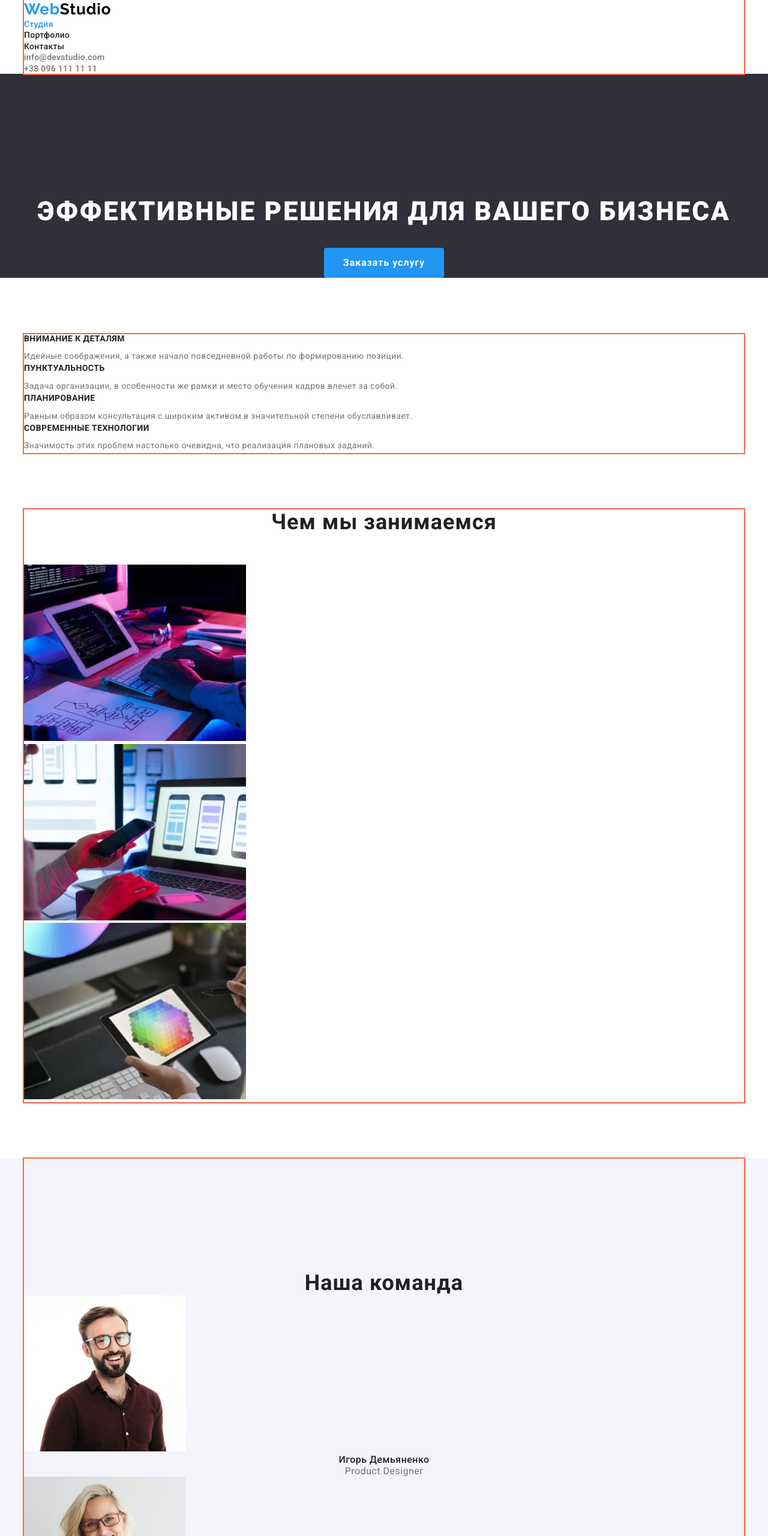
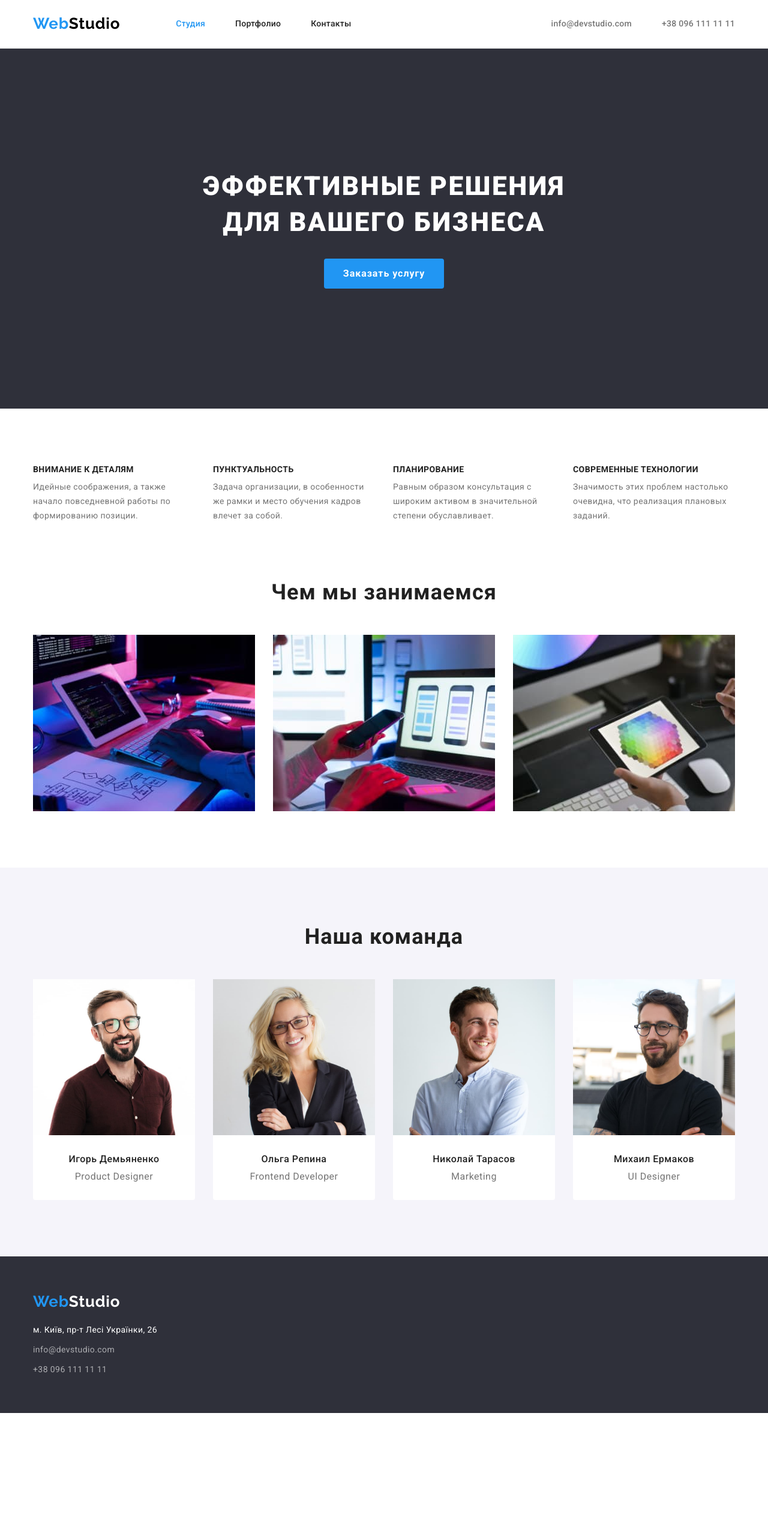
Before and after one commit to SukhetskyiS/goit-markup-hw-03, a plain HTML site: page index.html in a window 1280 px wide. Shown: the top 2560 px of the page at 60% size. After the commit the page ends 2355 px from the top, so only its background shows below. Drawn offline with nearby package versions, Linux system fonts and the light colour scheme.

Commit message:
ended homework

```diff
--- a/css/styles.css
+++ b/css/styles.css
@@ -1,12 +1,14 @@
 :root {
   --primary-text-color: #757575;
   --title-text-color: #212121;
-    --accent-color: #2196F3;
-    --background-color: #2F303A;
-    --white-text-color: #FFFFFF;
+  --accent-color: #2196f3;
+  --background-color: #2f303a;
+  --white-text-color: #ffffff;
   --adrress-link-color: rgba(255, 255, 255, 0.6);
-    --button-bgc: #F5F4FA;
+  --button-bgc: #f5f4fa;
   --logo-color-primary: #000000;
+  --border-color: #eeeeee;
+  --header-border-color: #ececec;
 }
 
 body {
@@ -15,14 +17,49 @@ body {
   font-family: Roboto, sans-serif;
 }
 
-h1,h2,h3,p,ul {
+h1,
+h2,
+h3,
+h4,
+p {
   margin: 0;
-    padding: 0;
 }
 
-/* .logo {
-    font-family: Raleway, sans-serif;
-} */
+ul,
+ol {
+  padding-left: 0;
+  margin: 0;
+}
+
+button {
+  cursor: pointer;
+}
+
+img {
+  display: block;
+  max-width: 100%;
+  height: auto;
+}
+
+a {
+  text-decoration: none;
+}
+
+.visually-hidden {
+  position: absolute;
+  width: 1px;
+  height: 1px;
+  margin: -1px;
+  border: 0;
+  padding: 0;
+
+  white-space: nowrap;
+  clip-path: inset(100%);
+  clip: rect(0 0 0 0);
+  overflow: hidden;
+}
+
+/* ------------LOGO-------------- */
 
 .logo.accent {
   color: var(--accent-color);
@@ -55,10 +92,33 @@ h1,h2,h3,p,ul {
   list-style: none;
 }
 
-/* site-nav */
+/*------------HEADER--------------*/
+
+.page-header {
+  padding-top: 24px;
+  padding-bottom: 25px;
+
+  border-bottom: 1px solid var(--header-border-color);
+}
+
+.container.header {
+  display: flex;
+  align-items: center;
+}
+
+/*------------SITE-NAV--------------*/
+
+.site-nav {
+  display: flex;
+  margin-left: 93px;
+}
+
+.site-nav .item + .item {
+  margin-left: 50px;
+}
+
 .site-nav .link {
   color: var(--title-text-color);
-
   font-weight: 500;
   font-size: 14px;
   line-height: 1.14;
@@ -67,9 +127,18 @@ h1,h2,h3,p,ul {
 
 .site-nav .link.curent {
   color: var(--accent-color);
+}
 
+/*---------SITE-CONTACT----------*/
+
+.site-contact {
+  display: flex;
+  margin-left: auto;
 }
-/* site-contact */
+
+.site-contact .item + .item {
+  margin-left: 50px;
+}
 
 .site-contact .link {
   color: var(--primary-text-color);
@@ -90,22 +159,31 @@ h1,h2,h3,p,ul {
   color: var(--accent-color);
 }
 
-/* section */
+/*----------SECTION------------*/
 
-.section {
+/* .section {
   margin-bottom: 94px;
+} */
+
+.paddings {
+  padding-top: 200px;
+  padding-bottom: 200px;
 }
+
+/* ------CONTAINER------ */
 
 .container {
   margin-left: auto;
   margin-right: auto;
   width: 1200px;
-    outline: 2px solid tomato
+  padding-left: 15px;
+  padding-right: 15px;
+  /* outline: 2px solid tomato; */
 }
 
 .hero .container {
   padding-bottom: 94px;
-    padding-top: 186px;
+  padding-top: 94px;
 }
 
 .section.bgc {
@@ -123,8 +201,9 @@ h1,h2,h3,p,ul {
   letter-spacing: 0.06em;
   text-transform: uppercase;
 
+  display: inline-block;
   margin-bottom: 30px;
-    padding-top: 200px;
+  max-width: 696px;
 }
 .section-title {
   margin-top: 0;
@@ -138,7 +217,12 @@ h1,h2,h3,p,ul {
   letter-spacing: 0.03em;
 }
 
-/* hero */
+.section.features {
+  padding-top: 94px;
+  padding-bottom: 94px;
+}
+
+/*------------HERO--------------*/
 
 .hero {
   background-color: var(--button-bgc);
@@ -152,6 +236,8 @@ h1,h2,h3,p,ul {
   line-height: 1.17;
   text-align: center;
   letter-spacing: 0.03em;
+
+  margin-bottom: 50px;
 }
 
 .hero-name {
@@ -162,6 +248,7 @@ h1,h2,h3,p,ul {
   line-height: 1.19;
   text-align: center;
   letter-spacing: 0.03em;
+  margin-bottom: 10px;
 }
 
 .hero-text {
@@ -171,7 +258,21 @@ h1,h2,h3,p,ul {
   text-align: center;
   letter-spacing: 0.03em;
 }
-/* features */
+
+.hero-container {
+  padding-top: 30px;
+  padding-bottom: 30px;
+  border-radius: 0px 0px 4px 4px;
+
+  background-color: var(--white-text-color);
+}
+
+/*----------FEATURES------------*/
+
+.feature-list {
+  display: flex;
+  justify-content: space-between;
+}
 
 .feature-list .title {
   color: var(--title-text-color);
@@ -190,14 +291,39 @@ h1,h2,h3,p,ul {
   letter-spacing: 0.03em;
 }
 
+.list-container {
+  width: 270px;
+}
+
 .title {
   margin-bottom: 10px;
 }
 
-/* footer */
+/* --------types-of-jobs-------- */
+
+.jobs {
+  padding-bottom: 94px;
+}
+
+.types-of-jobs {
+  display: flex;
+  justify-content: space-between;
+}
+
+/* ---------TEAM------------- */
+
+.hero .list {
+  display: flex;
+  justify-content: space-between;
+}
+
+/*----------FOOTER------------*/
 
 .address {
   background-color: var(--background-color);
+
+  padding-top: 60px;
+  padding-bottom: 60px;
 }
 
 .footer.list {
@@ -206,6 +332,8 @@ h1,h2,h3,p,ul {
   font-size: 14px;
   line-height: 1.71;
   letter-spacing: 0.03em;
+
+  margin-top: 20px;
 }
 
 .address .gps {
@@ -221,7 +349,13 @@ h1,h2,h3,p,ul {
   color: var(--accent-color);
 }
 
-/* button */
+.mail,
+.tel {
+  display: inline-block;
+  margin-top: 9px;
+}
+
+/*----------BUTTON------------*/
 
 .button {
   color: var(--title-text-color);
@@ -231,13 +365,12 @@ h1,h2,h3,p,ul {
 
   display: inline-block;
 
-    border: none;
+  border: transparent;
 }
 
 .button.primary {
   color: var(--white-text-color);
   background-color: var(--accent-color);
-
 
   font-weight: 700;
   font-size: 16px;
@@ -252,7 +385,6 @@ h1,h2,h3,p,ul {
   border-radius: 4px;
   padding: 10px 32px;
   min-width: 200;
-
 }
 
 .button.secondary {
@@ -277,7 +409,12 @@ h1,h2,h3,p,ul {
   background-color: var(--accent-color);
 }
 
-/* products */
+/*----------PRODUCTS------------*/
+
+.filter {
+  padding-top: 94px;
+  padding-bottom: 94px;
+}
 
 .product {
   color: var(--title-text-color);
@@ -286,6 +423,8 @@ h1,h2,h3,p,ul {
   font-size: 18px;
   line-height: 2;
   letter-spacing: 0.06em;
+
+  margin-bottom: 4px;
 }
 
 .product-text {
@@ -295,6 +434,32 @@ h1,h2,h3,p,ul {
   letter-spacing: 0.03em;
 }
 
-a {
-    text-decoration: none;
+.filter-list .item + .item {
+  margin-left: 8px;
 }
+
+.filter-list {
+  display: flex;
+  justify-content: center;
+  margin-bottom: 50px;
+}
+
+.filter-foto {
+  display: flex;
+  flex-wrap: wrap;
+  justify-content: space-between;
+}
+
+.product-border:nth-child(n + 4) {
+  margin-top: 30px;
+}
+
+.product-container {
+  padding: 20px 24px;
+
+  width: 370px;
+
+  border-left: 1px solid var(--border-color);
+  border-right: 1px solid var(--border-color);
+  border-bottom: 1px solid var(--border-color);
+}
--- a/index.html
+++ b/index.html
@@ -10,10 +10,11 @@
     <link rel="stylesheet" href="https://cdnjs.cloudflare.com/ajax/libs/modern-normalize/1.1.0/modern-normalize.min.css">
     <link rel="stylesheet" href="./css/styles.css">
 </head>
+
 <body class="page">
     <!--Шапка-->
     <header class="page-header">
-        <div class="container">
+        <div class="container header">
             <a href="./index.html" class="logo">
                 <span class="logo accent">Web</span><span class="logo primary">Studio</span>
             </a>
@@ -21,16 +22,16 @@
             <!--Навигация по сайту-->
             <nav>
                 <ul class="site-nav list">
-                    <li><a href="./index.html" class="link curent">Студия</a></li>
-                    <li><a href="./portfolio.html" class="link">Портфолио</a></li>
-                    <li><a href="" class="link">Контакты</a></li>
+                    <li class="item"><a href="./index.html" class="link curent">Студия</a></li>
+                    <li class="item"><a href="./portfolio.html" class="link">Портфолио</a></li>
+                    <li class="item"><a href="" class="link">Контакты</a></li>
                 </ul>
             </nav>
 
             <!--Почта, телефон-->
             <ul class="site-contact list">
-                <li><a href="mailto:info@devstudio.com" class="link">info@devstudio.com</a></li>
-                <li><a href="tel:+380961111111" class="link">+38 096 111 11 11</a></li>
+                <li class="item"><a href="mailto:info@devstudio.com" class="link">info@devstudio.com</a></li>
+                <li class="item"><a href="tel:+380961111111" class="link">+38 096 111 11 11</a></li>
             </ul>
         </div>
     </header>
@@ -39,28 +40,30 @@
     <main>
         <!--Заголовок и кнопка заказа-->
         <section class="section bgc">
+            <div class="container paddings">
                 <h1 class="section-title color">Эффективные решения для вашего бизнеса</h1>
                 <button type="button" class="button primary">Заказать услугу</button>
+            </div>
         </section>
 
         <!--Перечень преимуществ-->
-        <section class="section">
+        <section class="section features">
             <div class="container">
-                <h2 hidden class="section-title">Перечень преимуществ</h2>
+                <h2 class="section-title visually-hidden">Перечень преимуществ</h2>
                 <ul class="feature-list list">
-                    <li>
+                    <li class="list-container">
                         <h3 class="title">Внимание к деталям</h3>
                         <p class="text">Идейные соображения, а также начало повседневной работы по формированию позиции.</p>
                     </li>
-                    <li>
+                    <li class="list-container">
                         <h3 class="title">Пунктуальность</h3>
                         <p class="text">Задача организации, в особенности же рамки и место обучения кадров влечет за собой.</p>
                     </li>
-                    <li>
+                    <li class="list-container">
                         <h3 class="title">Планирование</h3>
                         <p class="text">Равным образом консультация с широким активом в значительной степени обуславливает.</p>
                     </li>
-                    <li>
+                    <li class="list-container">
                         <h3 class="title">Современные технологии</h3>
                         <p class="text">Значимость этих проблем настолько очевидна, что реализация плановых заданий.</p>
                     </li>
@@ -70,9 +73,9 @@
 
         <!--Визуальное отображение видов работ-->
         <section class="section">
-            <div class="container">
+            <div class="jobs container">
                 <h2 class="section-title">Чем мы занимаемся</h2>
-                <ul class="list">
+                <ul class="types-of-jobs list">
                     <li><img src="./images/box1.jpg" alt="Рабочее место программиста: монитор, планшет, клавиатура. Набирает код"
                             width="370"></li>
                     <li><img src="./images/box2.jpg" alt="Человек сидит за ноутбуком и держит телефон в руке" width="370"></li>
@@ -89,26 +92,34 @@
                 <ul class="list">
                     <li>
                         <img src="./images/img1.jpg" alt="Парень в коричневой рубашке" width="270">
+                        <div class="hero-container">
                             <h3 class="hero-name">Игорь Демьяненко</h3>
                             <p class="hero-text">Product Designer</p>
+                        </div>
                     </li>
 
                     <li>
                         <img src="./images/img2.jpg" alt="Девушка в черном пиджаке" width="270">
+                        <div class="hero-container">
                             <h3 class="hero-name">Ольга Репина</h3>
                             <p class="hero-text">Frontend Developer</p>
+                        </div>
                     </li>
 
                     <li>
                         <img src="./images/img3.jpg" alt="Парень в белой рубашке" width="270">
+                        <div class="hero-container">
                             <h3 class="hero-name">Николай Тарасов</h3>
                             <p class="hero-text">Marketing</p>
+                        </div>
                     </li>
 
                     <li>
                         <img src="./images/img4.jpg" alt="Парень в черной футболке" width="270">
+                        <div class="hero-container">
                             <h3 class="hero-name">Михаил Ермаков</h3>
                             <p class="hero-text">UI Designer</p>
+                        </div>
                     </li>
                 </ul>
             </div>
@@ -130,10 +141,10 @@
                             26</a>
                     </li>
                     <li>
-                        <a href="mailto:info@devstudio.com" class="link">info@devstudio.com</a>
+                        <a href="mailto:info@devstudio.com" class="mail link">info@devstudio.com</a>
                     </li>
                     <li>
-                        <a href="tel:+380961111111" class="link">+38 096 111 11 11</a>
+                        <a href="tel:+380961111111" class=" tel link">+38 096 111 11 11</a>
                     </li>
                 </ul>
             </address>
```
Also changed, not shown: portfolio.html (+44 -27 lines). Lines whose indentation alone changed are shown as unchanged.
